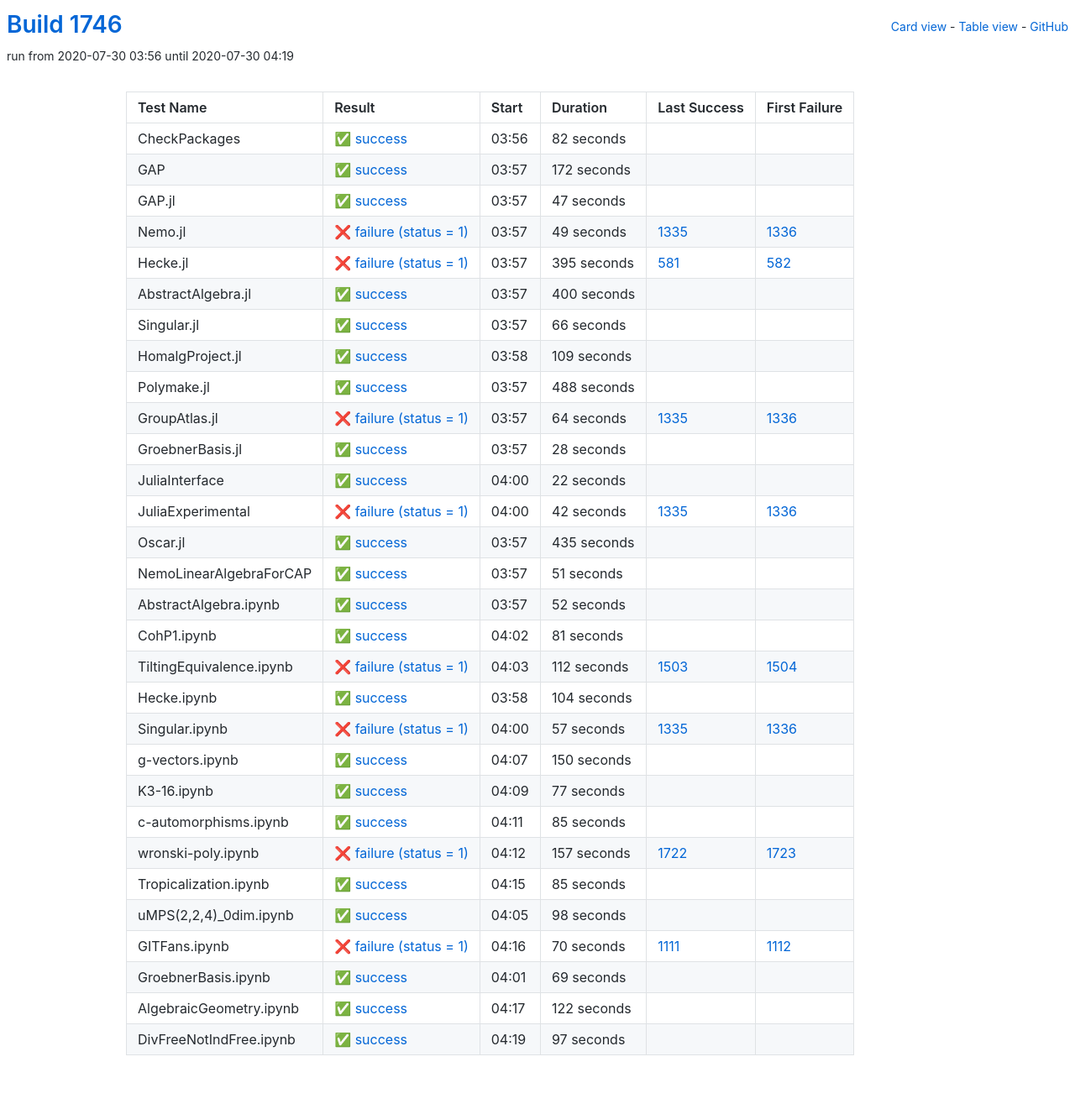
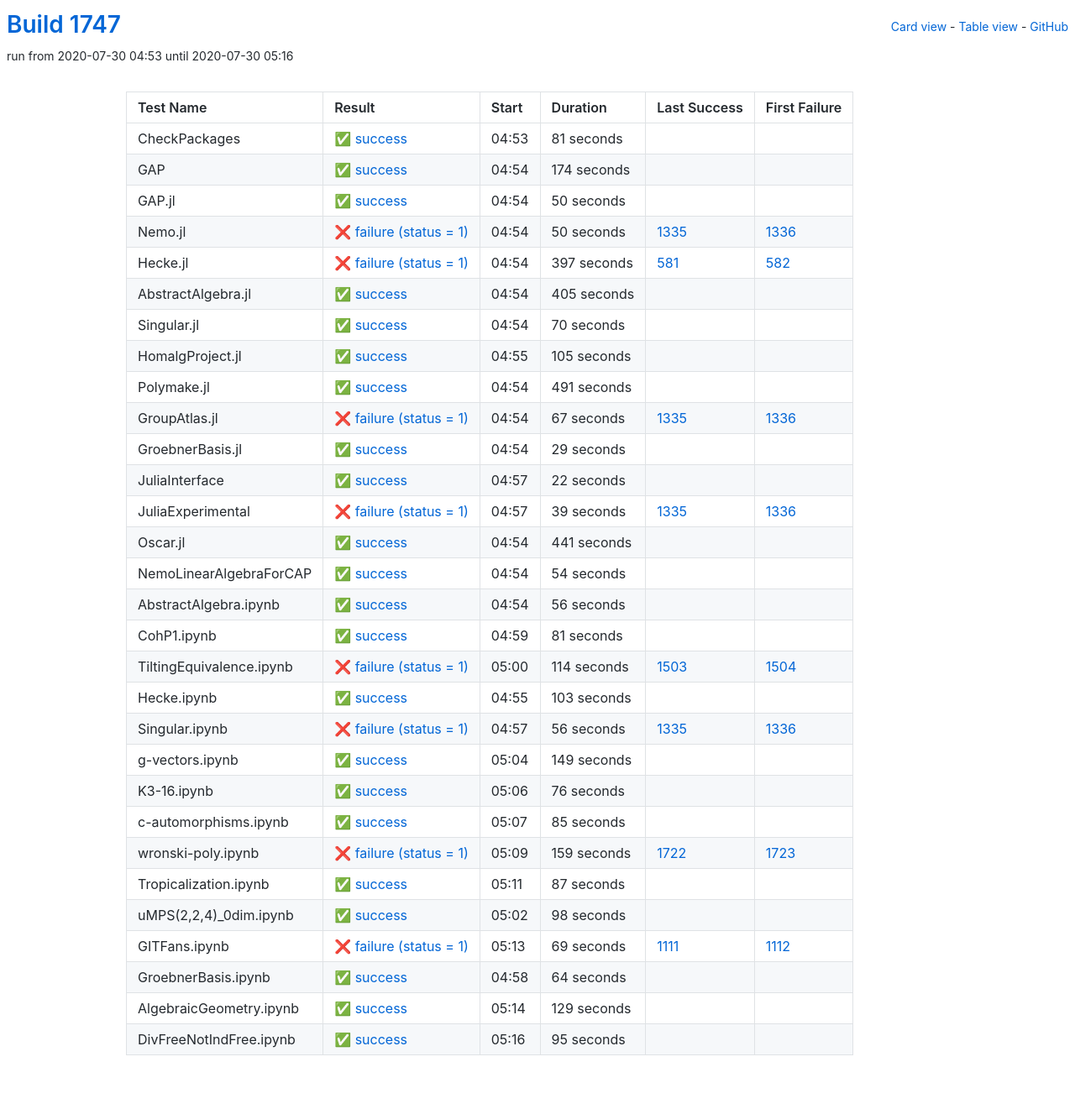
Before and after one commit to oscar-system/oscar-ci-status-1.4, a Jekyll site: the page built from table.html, in a window 1280 px wide. Shown: the whole page at 84% size. Built offline with Jekyll 4.4.1, drawn with Linux system fonts in a browser that asks for light colours.

Commit message:
Build #1747

```diff
--- a/_data/ci.yml
+++ b/_data/ci.yml
@@ -1,6 +1,6 @@
 ---
-build: 1746
-build_url: https://oscarci.mathematik.uni-kl.de/job/oscar-julia-1.4/1746/
+build: 1747
+build_url: https://oscarci.mathematik.uni-kl.de/job/oscar-julia-1.4/1747/
 job: oscar-julia-1.4
 organization: oscar-system
 repo: oscar-ci-status-1.4
@@ -8,140 +8,140 @@ repourl: https://github.com/oscar-system/oscar-ci-status-1.4
 tests:
 - name: CheckPackages
   id: checkpackages
-  log: https://oscarci.mathematik.uni-kl.de/job/oscar-julia-1.4/1746/artifact/logs/build-1746/CheckPackages.log
-  start: 2020-07-30 03:56
+  log: https://oscarci.mathematik.uni-kl.de/job/oscar-julia-1.4/1747/artifact/logs/build-1747/CheckPackages.log
+  start: 2020-07-30 04:53
   success: true
   exitcode: 0
   status: success
-  duration: 82
+  duration: 81
   last_success: false
   last_success_url:
   first_failure: false
   first_failure_url:
 - name: GAP
   id: gap
-  log: https://oscarci.mathematik.uni-kl.de/job/oscar-julia-1.4/1746/artifact/logs/build-1746/GAP.log
-  start: 2020-07-30 03:57
+  log: https://oscarci.mathematik.uni-kl.de/job/oscar-julia-1.4/1747/artifact/logs/build-1747/GAP.log
+  start: 2020-07-30 04:54
   success: true
   exitcode: 0
   status: success
-  duration: 172
+  duration: 174
   last_success: false
   last_success_url:
   first_failure: false
   first_failure_url:
 - name: GAP.jl
   id: gap-jl
-  log: https://oscarci.mathematik.uni-kl.de/job/oscar-julia-1.4/1746/artifact/logs/build-1746/GAP.jl.log
-  start: 2020-07-30 03:57
+  log: https://oscarci.mathematik.uni-kl.de/job/oscar-julia-1.4/1747/artifact/logs/build-1747/GAP.jl.log
+  start: 2020-07-30 04:54
   success: true
   exitcode: 0
   status: success
-  duration: 47
+  duration: 50
   last_success: false
   last_success_url:
   first_failure: false
   first_failure_url:
 - name: Nemo.jl
   id: nemo-jl
-  log: https://oscarci.mathematik.uni-kl.de/job/oscar-julia-1.4/1746/artifact/logs/build-1746/Nemo.jl.log
-  start: 2020-07-30 03:57
+  log: https://oscarci.mathematik.uni-kl.de/job/oscar-julia-1.4/1747/artifact/logs/build-1747/Nemo.jl.log
+  start: 2020-07-30 04:54
   success: false
   exitcode: 1
   status: failure
-  duration: 49
+  duration: 50
   last_success: 1335
   last_success_url: https://oscarci.mathematik.uni-kl.de/job/oscar-julia-1.4/1335/
   first_failure: 1336
   first_failure_url: https://oscarci.mathematik.uni-kl.de/job/oscar-julia-1.4/1336/
 - name: Hecke.jl
   id: hecke-jl
-  log: https://oscarci.mathematik.uni-kl.de/job/oscar-julia-1.4/1746/artifact/logs/build-1746/Hecke.jl.log
-  start: 2020-07-30 03:57
+  log: https://oscarci.mathematik.uni-kl.de/job/oscar-julia-1.4/1747/artifact/logs/build-1747/Hecke.jl.log
+  start: 2020-07-30 04:54
   success: false
   exitcode: 1
   status: failure
-  duration: 395
+  duration: 397
   last_success: 581
   last_success_url: https://oscarci.mathematik.uni-kl.de/job/oscar-julia-1.4/581/
   first_failure: 582
   first_failure_url: https://oscarci.mathematik.uni-kl.de/job/oscar-julia-1.4/582/
 - name: AbstractAlgebra.jl
   id: abstractalgebra-jl
-  log: https://oscarci.mathematik.uni-kl.de/job/oscar-julia-1.4/1746/artifact/logs/build-1746/AbstractAlgebra.jl.log
-  start: 2020-07-30 03:57
+  log: https://oscarci.mathematik.uni-kl.de/job/oscar-julia-1.4/1747/artifact/logs/build-1747/AbstractAlgebra.jl.log
+  start: 2020-07-30 04:54
   success: true
   exitcode: 0
   status: success
-  duration: 400
+  duration: 405
   last_success: false
   last_success_url:
   first_failure: false
   first_failure_url:
 - name: Singular.jl
   id: singular-jl
-  log: https://oscarci.mathematik.uni-kl.de/job/oscar-julia-1.4/1746/artifact/logs/build-1746/Singular.jl.log
-  start: 2020-07-30 03:57
+  log: https://oscarci.mathematik.uni-kl.de/job/oscar-julia-1.4/1747/artifact/logs/build-1747/Singular.jl.log
+  start: 2020-07-30 04:54
   success: true
   exitcode: 0
   status: success
-  duration: 66
+  duration: 70
   last_success: false
   last_success_url:
   first_failure: false
   first_failure_url:
 - name: HomalgProject.jl
   id: homalgproject-jl
-  log: https://oscarci.mathematik.uni-kl.de/job/oscar-julia-1.4/1746/artifact/logs/build-1746/HomalgProject.jl.log
-  start: 2020-07-30 03:58
+  log: https://oscarci.mathematik.uni-kl.de/job/oscar-julia-1.4/1747/artifact/logs/build-1747/HomalgProject.jl.log
+  start: 2020-07-30 04:55
   success: true
   exitcode: 0
   status: success
-  duration: 109
+  duration: 105
   last_success: false
   last_success_url:
   first_failure: false
   first_failure_url:
 - name: Polymake.jl
   id: polymake-jl
-  log: https://oscarci.mathematik.uni-kl.de/job/oscar-julia-1.4/1746/artifact/logs/build-1746/Polymake.jl.log
-  start: 2020-07-30 03:57
+  log: https://oscarci.mathematik.uni-kl.de/job/oscar-julia-1.4/1747/artifact/logs/build-1747/Polymake.jl.log
+  start: 2020-07-30 04:54
   success: true
   exitcode: 0
   status: success
-  duration: 488
+  duration: 491
   last_success: false
   last_success_url:
   first_failure: false
   first_failure_url:
 - name: GroupAtlas.jl
   id: groupatlas-jl
-  log: https://oscarci.mathematik.uni-kl.de/job/oscar-julia-1.4/1746/artifact/logs/build-1746/GroupAtlas.jl.log
-  start: 2020-07-30 03:57
+  log: https://oscarci.mathematik.uni-kl.de/job/oscar-julia-1.4/1747/artifact/logs/build-1747/GroupAtlas.jl.log
+  start: 2020-07-30 04:54
   success: false
   exitcode: 1
   status: failure
-  duration: 64
+  duration: 67
   last_success: 1335
   last_success_url: https://oscarci.mathematik.uni-kl.de/job/oscar-julia-1.4/1335/
   first_failure: 1336
   first_failure_url: https://oscarci.mathematik.uni-kl.de/job/oscar-julia-1.4/1336/
 - name: GroebnerBasis.jl
   id: groebnerbasis-jl
-  log: https://oscarci.mathematik.uni-kl.de/job/oscar-julia-1.4/1746/artifact/logs/build-1746/GroebnerBasis.jl.log
-  start: 2020-07-30 03:57
+  log: https://oscarci.mathematik.uni-kl.de/job/oscar-julia-1.4/1747/artifact/logs/build-1747/GroebnerBasis.jl.log
+  start: 2020-07-30 04:54
   success: true
   exitcode: 0
   status: success
-  duration: 28
+  duration: 29
   last_success: false
   last_success_url:
   first_failure: false
   first_failure_url:
 - name: JuliaInterface
   id: juliainterface
-  log: https://oscarci.mathematik.uni-kl.de/job/oscar-julia-1.4/1746/artifact/logs/build-1746/JuliaInterface.log
-  start: 2020-07-30 04:00
+  log: https://oscarci.mathematik.uni-kl.de/job/oscar-julia-1.4/1747/artifact/logs/build-1747/JuliaInterface.log
+  start: 2020-07-30 04:57
   success: true
   exitcode: 0
   status: success
@@ -152,56 +152,56 @@ tests:
   first_failure_url:
 - name: JuliaExperimental
   id: juliaexperimental
-  log: https://oscarci.mathematik.uni-kl.de/job/oscar-julia-1.4/1746/artifact/logs/build-1746/JuliaExperimental.log
-  start: 2020-07-30 04:00
+  log: https://oscarci.mathematik.uni-kl.de/job/oscar-julia-1.4/1747/artifact/logs/build-1747/JuliaExperimental.log
+  start: 2020-07-30 04:57
   success: false
   exitcode: 1
   status: failure
-  duration: 42
+  duration: 39
   last_success: 1335
   last_success_url: https://oscarci.mathematik.uni-kl.de/job/oscar-julia-1.4/1335/
   first_failure: 1336
   first_failure_url: https://oscarci.mathematik.uni-kl.de/job/oscar-julia-1.4/1336/
 - name: Oscar.jl
   id: oscar-jl
-  log: https://oscarci.mathematik.uni-kl.de/job/oscar-julia-1.4/1746/artifact/logs/build-1746/Oscar.jl.log
-  start: 2020-07-30 03:57
+  log: https://oscarci.mathematik.uni-kl.de/job/oscar-julia-1.4/1747/artifact/logs/build-1747/Oscar.jl.log
+  start: 2020-07-30 04:54
   success: true
   exitcode: 0
   status: success
-  duration: 435
+  duration: 441
   last_success: false
   last_success_url:
   first_failure: false
   first_failure_url:
 - name: NemoLinearAlgebraForCAP
   id: nemolinearalgebraforcap
-  log: https://oscarci.mathematik.uni-kl.de/job/oscar-julia-1.4/1746/artifact/logs/build-1746/NemoLinearAlgebraForCAP.log
-  start: 2020-07-30 03:57
+  log: https://oscarci.mathematik.uni-kl.de/job/oscar-julia-1.4/1747/artifact/logs/build-1747/NemoLinearAlgebraForCAP.log
+  start: 2020-07-30 04:54
   success: true
   exitcode: 0
   status: success
-  duration: 51
+  duration: 54
   last_success: false
   last_success_url:
   first_failure: false
   first_failure_url:
 - name: AbstractAlgebra.ipynb
   id: abstractalgebra-ipynb
-  log: https://oscarci.mathematik.uni-kl.de/job/oscar-julia-1.4/1746/artifact/logs/build-1746/AbstractAlgebra.ipynb.log
-  start: 2020-07-30 03:57
+  log: https://oscarci.mathematik.uni-kl.de/job/oscar-julia-1.4/1747/artifact/logs/build-1747/AbstractAlgebra.ipynb.log
+  start: 2020-07-30 04:54
   success: true
   exitcode: 0
   status: success
-  duration: 52
+  duration: 56
   last_success: false
   last_success_url:
   first_failure: false
   first_failure_url:
 - name: CohP1.ipynb
   id: cohp1-ipynb
-  log: https://oscarci.mathematik.uni-kl.de/job/oscar-julia-1.4/1746/artifact/logs/build-1746/CohP1.ipynb.log
-  start: 2020-07-30 04:02
+  log: https://oscarci.mathematik.uni-kl.de/job/oscar-julia-1.4/1747/artifact/logs/build-1747/CohP1.ipynb.log
+  start: 2020-07-30 04:59
   success: true
   exitcode: 0
   status: success
@@ -212,68 +212,68 @@ tests:
   first_failure_url:
 - name: TiltingEquivalence.ipynb
   id: tiltingequivalence-ipynb
-  log: https://oscarci.mathematik.uni-kl.de/job/oscar-julia-1.4/1746/artifact/logs/build-1746/TiltingEquivalence.ipynb.log
-  start: 2020-07-30 04:03
+  log: https://oscarci.mathematik.uni-kl.de/job/oscar-julia-1.4/1747/artifact/logs/build-1747/TiltingEquivalence.ipynb.log
+  start: 2020-07-30 05:00
   success: false
   exitcode: 1
   status: failure
-  duration: 112
+  duration: 114
   last_success: 1503
   last_success_url: https://oscarci.mathematik.uni-kl.de/job/oscar-julia-1.4/1503/
   first_failure: 1504
   first_failure_url: https://oscarci.mathematik.uni-kl.de/job/oscar-julia-1.4/1504/
 - name: Hecke.ipynb
   id: hecke-ipynb
-  log: https://oscarci.mathematik.uni-kl.de/job/oscar-julia-1.4/1746/artifact/logs/build-1746/Hecke.ipynb.log
-  start: 2020-07-30 03:58
+  log: https://oscarci.mathematik.uni-kl.de/job/oscar-julia-1.4/1747/artifact/logs/build-1747/Hecke.ipynb.log
+  start: 2020-07-30 04:55
   success: true
   exitcode: 0
   status: success
-  duration: 104
+  duration: 103
   last_success: false
   last_success_url:
   first_failure: false
   first_failure_url:
 - name: Singular.ipynb
   id: singular-ipynb
-  log: https://oscarci.mathematik.uni-kl.de/job/oscar-julia-1.4/1746/artifact/logs/build-1746/Singular.ipynb.log
-  start: 2020-07-30 04:00
+  log: https://oscarci.mathematik.uni-kl.de/job/oscar-julia-1.4/1747/artifact/logs/build-1747/Singular.ipynb.log
+  start: 2020-07-30 04:57
   success: false
   exitcode: 1
   status: failure
-  duration: 57
+  duration: 56
   last_success: 1335
   last_success_url: https://oscarci.mathematik.uni-kl.de/job/oscar-julia-1.4/1335/
   first_failure: 1336
   first_failure_url: https://oscarci.mathematik.uni-kl.de/job/oscar-julia-1.4/1336/
 - name: g-vectors.ipynb
   id: g-vectors-ipynb
-  log: https://oscarci.mathematik.uni-kl.de/job/oscar-julia-1.4/1746/artifact/logs/build-1746/g-vectors.ipynb.log
-  start: 2020-07-30 04:07
+  log: https://oscarci.mathematik.uni-kl.de/job/oscar-julia-1.4/1747/artifact/logs/build-1747/g-vectors.ipynb.log
+  start: 2020-07-30 05:04
   success: true
   exitcode: 0
   status: success
-  duration: 150
+  duration: 149
   last_success: false
   last_success_url:
   first_failure: false
   first_failure_url:
 - name: K3-16.ipynb
   id: k3-16-ipynb
-  log: https://oscarci.mathematik.uni-kl.de/job/oscar-julia-1.4/1746/artifact/logs/build-1746/K3-16.ipynb.log
-  start: 2020-07-30 04:09
+  log: https://oscarci.mathematik.uni-kl.de/job/oscar-julia-1.4/1747/artifact/logs/build-1747/K3-16.ipynb.log
+  start: 2020-07-30 05:06
   success: true
   exitcode: 0
   status: success
-  duration: 77
+  duration: 76
   last_success: false
   last_success_url:
   first_failure: false
   first_failure_url:
 - name: c-automorphisms.ipynb
   id: c-automorphisms-ipynb
-  log: https://oscarci.mathematik.uni-kl.de/job/oscar-julia-1.4/1746/artifact/logs/build-1746/c-automorphisms.ipynb.log
-  start: 2020-07-30 04:11
+  log: https://oscarci.mathematik.uni-kl.de/job/oscar-julia-1.4/1747/artifact/logs/build-1747/c-automorphisms.ipynb.log
+  start: 2020-07-30 05:07
   success: true
   exitcode: 0
   status: success
@@ -284,32 +284,32 @@ tests:
   first_failure_url:
 - name: wronski-poly.ipynb
   id: wronski-poly-ipynb
-  log: https://oscarci.mathematik.uni-kl.de/job/oscar-julia-1.4/1746/artifact/logs/build-1746/wronski-poly.ipynb.log
-  start: 2020-07-30 04:12
+  log: https://oscarci.mathematik.uni-kl.de/job/oscar-julia-1.4/1747/artifact/logs/build-1747/wronski-poly.ipynb.log
+  start: 2020-07-30 05:09
   success: false
   exitcode: 1
   status: failure
-  duration: 157
+  duration: 159
   last_success: 1722
   last_success_url: https://oscarci.mathematik.uni-kl.de/job/oscar-julia-1.4/1722/
   first_failure: 1723
   first_failure_url: https://oscarci.mathematik.uni-kl.de/job/oscar-julia-1.4/1723/
 - name: Tropicalization.ipynb
   id: tropicalization-ipynb
-  log: https://oscarci.mathematik.uni-kl.de/job/oscar-julia-1.4/1746/artifact/logs/build-1746/Tropicalization.ipynb.log
-  start: 2020-07-30 04:15
+  log: https://oscarci.mathematik.uni-kl.de/job/oscar-julia-1.4/1747/artifact/logs/build-1747/Tropicalization.ipynb.log
+  start: 2020-07-30 05:11
   success: true
   exitcode: 0
   status: success
-  duration: 85
+  duration: 87
   last_success: false
   last_success_url:
   first_failure: false
   first_failure_url:
 - name: uMPS(2,2,4)_0dim.ipynb
   id: umps-2-2-4-0dim-ipynb
-  log: https://oscarci.mathematik.uni-kl.de/job/oscar-julia-1.4/1746/artifact/logs/build-1746/uMPS-2-2-4-_0dim.ipynb.log
-  start: 2020-07-30 04:05
+  log: https://oscarci.mathematik.uni-kl.de/job/oscar-julia-1.4/1747/artifact/logs/build-1747/uMPS-2-2-4-_0dim.ipynb.log
+  start: 2020-07-30 05:02
   success: true
   exitcode: 0
   status: success
@@ -320,48 +320,48 @@ tests:
   first_failure_url:
 - name: GITFans.ipynb
   id: gitfans-ipynb
-  log: https://oscarci.mathematik.uni-kl.de/job/oscar-julia-1.4/1746/artifact/logs/build-1746/GITFans.ipynb.log
-  start: 2020-07-30 04:16
+  log: https://oscarci.mathematik.uni-kl.de/job/oscar-julia-1.4/1747/artifact/logs/build-1747/GITFans.ipynb.log
+  start: 2020-07-30 05:13
   success: false
   exitcode: 1
   status: failure
-  duration: 70
+  duration: 69
   last_success: 1111
   last_success_url: https://oscarci.mathematik.uni-kl.de/job/oscar-julia-1.4/1111/
   first_failure: 1112
   first_failure_url: https://oscarci.mathematik.uni-kl.de/job/oscar-julia-1.4/1112/
 - name: GroebnerBasis.ipynb
   id: groebnerbasis-ipynb
-  log: https://oscarci.mathematik.uni-kl.de/job/oscar-julia-1.4/1746/artifact/logs/build-1746/GroebnerBasis.ipynb.log
-  start: 2020-07-30 04:01
+  log: https://oscarci.mathematik.uni-kl.de/job/oscar-julia-1.4/1747/artifact/logs/build-1747/GroebnerBasis.ipynb.log
+  start: 2020-07-30 04:58
   success: true
   exitcode: 0
   status: success
-  duration: 69
+  duration: 64
   last_success: false
   last_success_url:
   first_failure: false
   first_failure_url:
 - name: AlgebraicGeometry.ipynb
   id: algebraicgeometry-ipynb
-  log: https://oscarci.mathematik.uni-kl.de/job/oscar-julia-1.4/1746/artifact/logs/build-1746/AlgebraicGeometry.ipynb.log
-  start: 2020-07-30 04:17
+  log: https://oscarci.mathematik.uni-kl.de/job/oscar-julia-1.4/1747/artifact/logs/build-1747/AlgebraicGeometry.ipynb.log
+  start: 2020-07-30 05:14
   success: true
   exitcode: 0
   status: success
-  duration: 122
+  duration: 129
   last_success: false
   last_success_url:
   first_failure: false
   first_failure_url:
 - name: DivFreeNotIndFree.ipynb
   id: divfreenotindfree-ipynb
-  log: https://oscarci.mathematik.uni-kl.de/job/oscar-julia-1.4/1746/artifact/logs/build-1746/DivFreeNotIndFree.ipynb.log
-  start: 2020-07-30 04:19
+  log: https://oscarci.mathematik.uni-kl.de/job/oscar-julia-1.4/1747/artifact/logs/build-1747/DivFreeNotIndFree.ipynb.log
+  start: 2020-07-30 05:16
   success: true
   exitcode: 0
   status: success
-  duration: 97
+  duration: 95
   last_success: false
   last_success_url:
   first_failure: false
```
Also changed, not shown: README.md.
